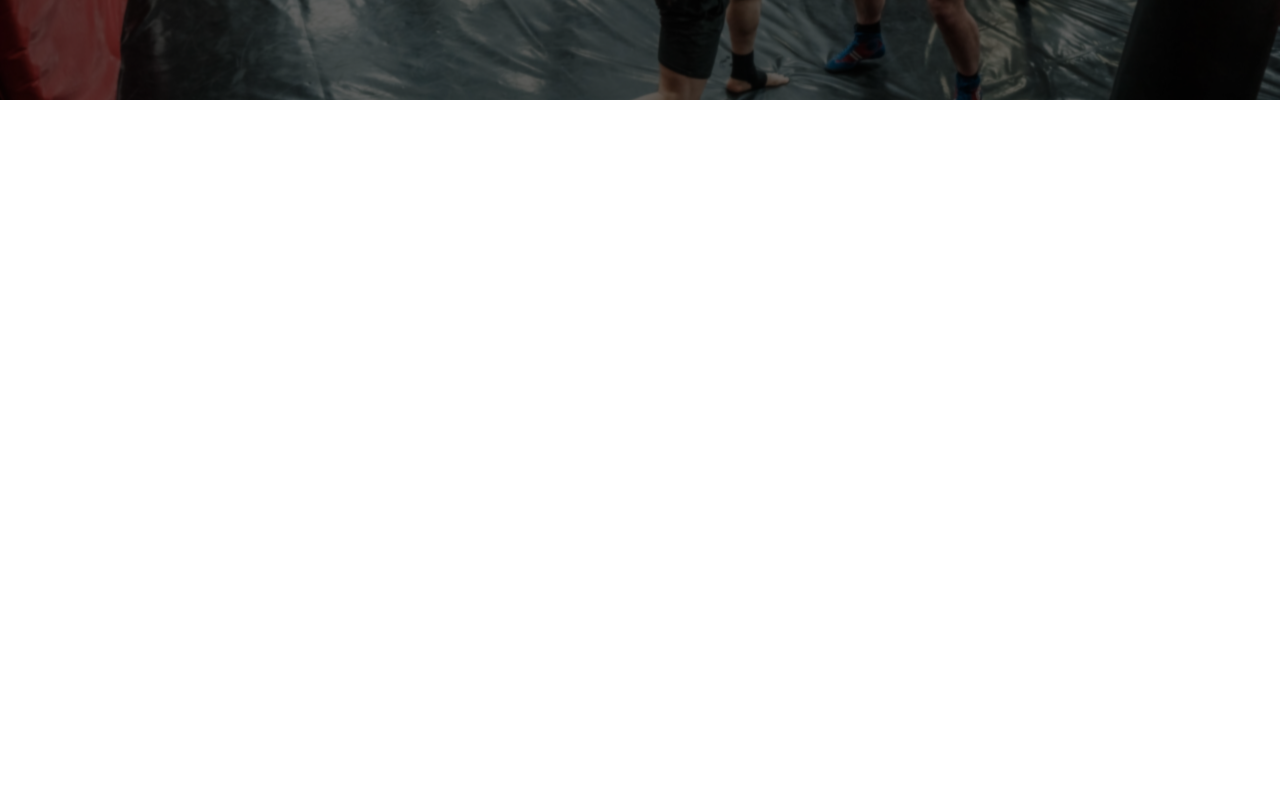
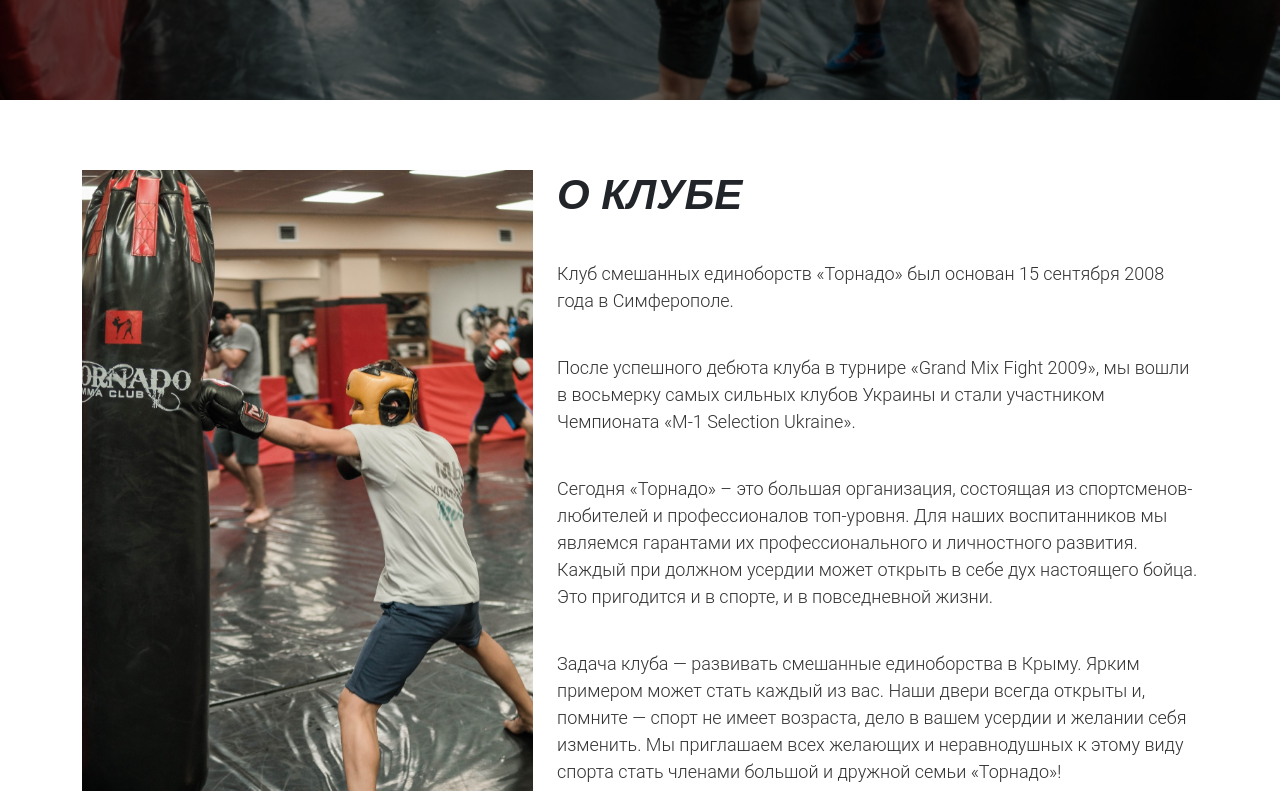
Before and after one commit to Alex-Son23/Tornado, a plain HTML site: page src/index.html in a window 1280 px wide. Shown: the part 510-1311 px from the top of the page. Before the commit the page ends 800 px from the top, so only its background shows below. Drawn offline with Linux system fonts and the light colour scheme.

Commit message:
Start section about

```diff
--- a/src/index.html
+++ b/src/index.html
@@ -39,5 +39,30 @@
         </div>
     </section>
 
+    <section class="about">
+        <div class="container">
+            <div class="row">
+                <div class="col-md-5">
+                    <img src="img/about/about_photo(2).jpg" class="about_img" alt="">
+                </div>
+                <div class="col-md-7 ">
+                    <!-- <strong class="delimiter">—</strong> -->
+                    <h2><strong class="about_header">О КЛУБЕ</strong></h2>
+                    <!-- <strong class="delimiter">—</strong> -->
+                    <p>Клуб смешанных единоборств «Торнадо» был основан 15 сентября 2008 года в Симферополе.</p>
+                    <p>После успешного дебюта клуба в турнире «Grand Mix Fight 2009»,
+                        мы вошли в восьмерку самых сильных клубов Украины и стали участником Чемпионата
+                        «M-1 Selection Ukraine».</p>
+                    <p>Сегодня «Торнадо» – это большая организация, состоящая из спортсменов-любителей и профессионалов топ-уровня.
+                        Для наших воспитанников мы являемся гарантами их профессионального и личностного развития.
+                        Каждый при должном усердии может открыть в себе дух настоящего бойца.
+                        Это пригодится и в спорте, и в повседневной жизни.</p>
+                    <p>Задача клуба — развивать смешанные единоборства в Крыму. Ярким примером может стать каждый из вас.
+                        Наши двери всегда открыты и, помните — спорт не имеет возраста, дело в вашем усердии и желании себя изменить.
+                        Мы приглашаем всех желающих и неравнодушных к этому виду спорта стать членами большой и дружной семьи «Торнадо»!</p>
+                </div>
+            </div>
+        </div>
+    </section>
 </body>
 </html>
--- a/src/style/style.css
+++ b/src/style/style.css
@@ -102,3 +102,39 @@ nav {
     color: rgb(255, 255, 255);
     border-color: transparent;
 }
+
+.about {
+    position: relative;
+    padding-top: 70px;
+    text-align: left;
+}
+
+.about .about_header {
+    margin-right: 6px;
+    font-family: RussoOne, sans-serif;
+    font-style: italic;
+    font-weight: 900;
+    font-size: 42px
+}
+
+.about_img {
+    width:100%;
+}
+
+/* .about .delimiter {
+    line-height:1.4;
+    font-weight: 900;
+    color:#FF0000;
+    font-family: RussoOne;
+    font-size: 40px;
+    width: 10px;
+    height: 4px;
+} */
+
+.about p{
+    margin-top: 40px;
+    font-family: Roboto, sans-serif;
+    font-size: 18px;
+    font-weight: 300;
+    color: #333;
+}
```
Also changed, not shown: src/img/about/about_photo(2).jpg (added), src/img/about/about_photo.jpg (added).
